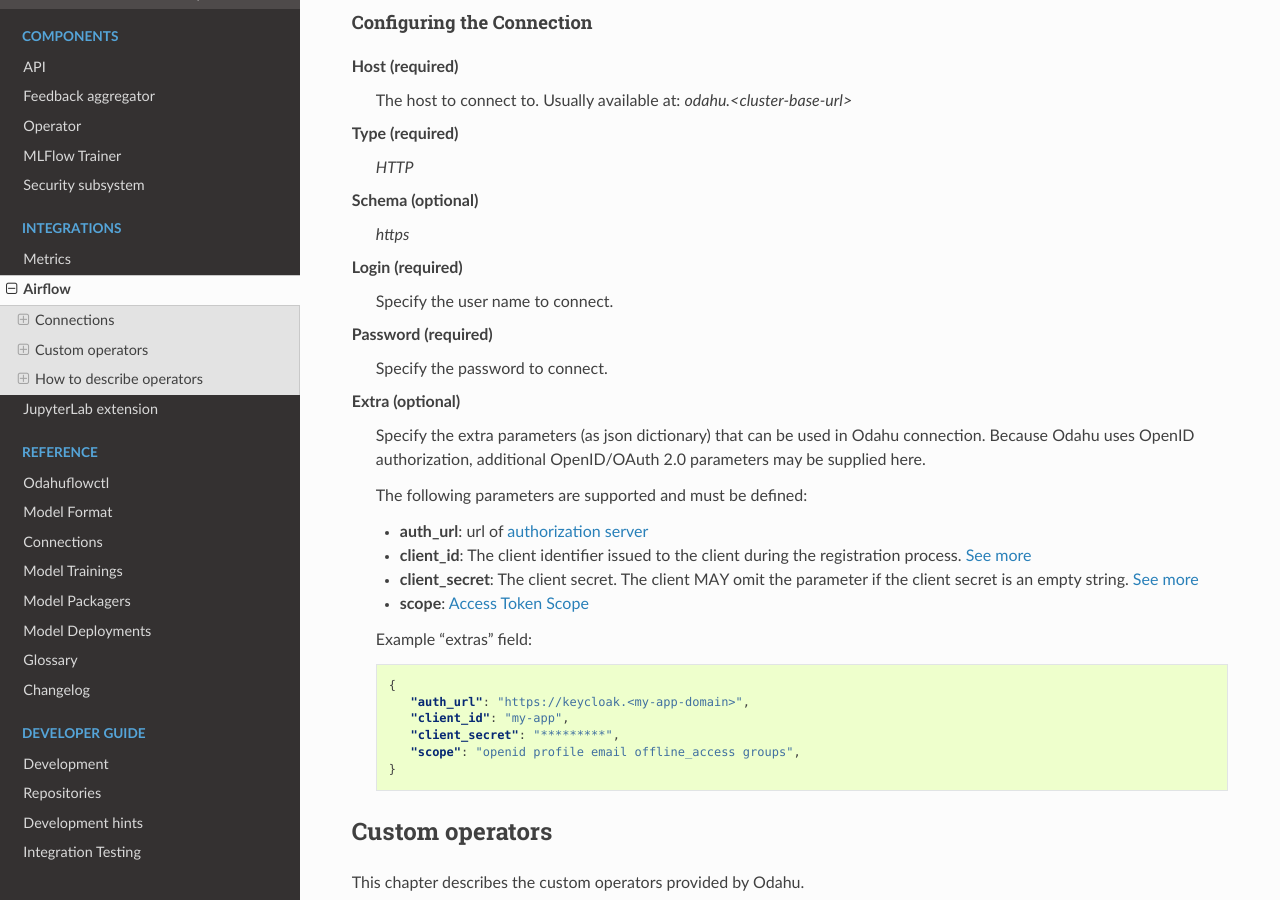
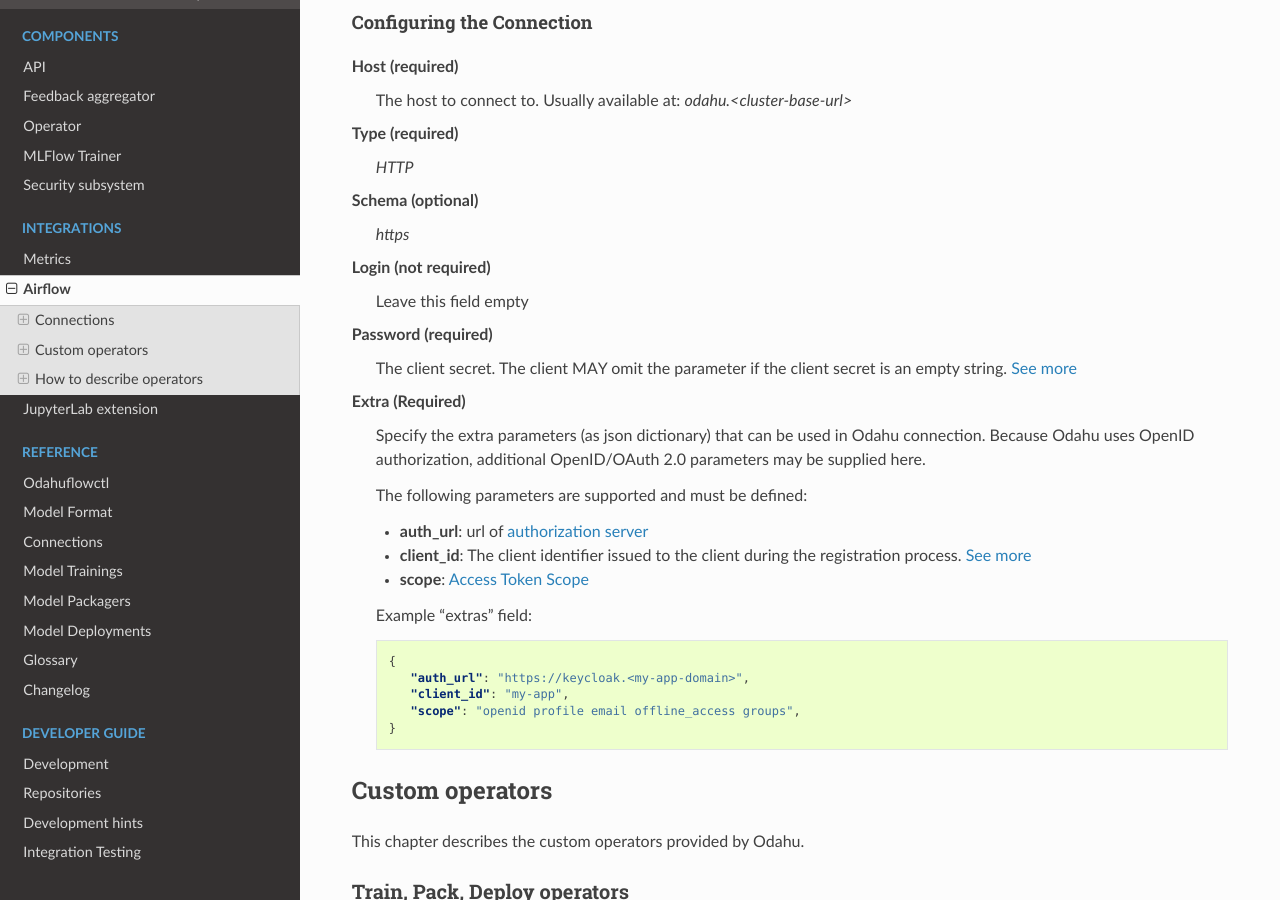
Before and after one commit to odahu/odahu-docs, a Sphinx documentation site: the page built from source/int_airflow.rst, in a window 1280 px wide and 900 px high, scrolled down 448 px. Built offline with Sphinx 7.4.7 and the Read the Docs theme 2.0.0, drawn with Linux system fonts in a browser that asks for light colours; formulas are drawn with MathJax 3.

Commit message:
[odahu-airflow-plugin#29] Security Fix: not save client_secret as a plain text in Extra field

```diff
--- a/source/int_airflow.rst
+++ b/source/int_airflow.rst
@@ -29,13 +29,13 @@
 Schema (optional)
     `https`
 
-Login (required)
-    Specify the user name to connect.
+Login (not required)
+    Leave this field empty
 
 Password (required)
-    Specify the password to connect.
+    The client secret. The client MAY omit the parameter if the client secret is an empty string. `See more <https://tools.ietf.org/html/rfc6749#section-2.3.1>`_
 
-Extra (optional)
+Extra (Required)
     Specify the extra parameters (as json dictionary) that can be used in Odahu
     connection. Because Odahu uses OpenID authorization, additional OpenID/OAuth 2.0 parameters may be supplied here.
 
@@ -43,7 +43,6 @@
 
     * **auth_url**: url of `authorization server <https://tools.ietf.org/html/rfc6749#section-1.1>`_
     * **client_id**: The client identifier issued to the client during the registration process. `See more <https://tools.ietf.org/html/rfc6749#section-2.3.1>`_
-    * **client_secret**: The client secret. The client MAY omit the parameter if the client secret is an empty string. `See more <https://tools.ietf.org/html/rfc6749#section-2.3.1>`_
     * **scope**: `Access Token Scope <https://tools.ietf.org/html/rfc6749#section-3.3>`_
 
     Example "extras" field:
@@ -53,7 +52,6 @@
        {
           "auth_url": "https://keycloak.<my-app-domain>",
           "client_id": "my-app",
-          "client_secret": "*********",
           "scope": "openid profile email offline_access groups",
        }
 
```
Also changed, not shown: source/ref_changelog.rst (+15 -0 lines).
